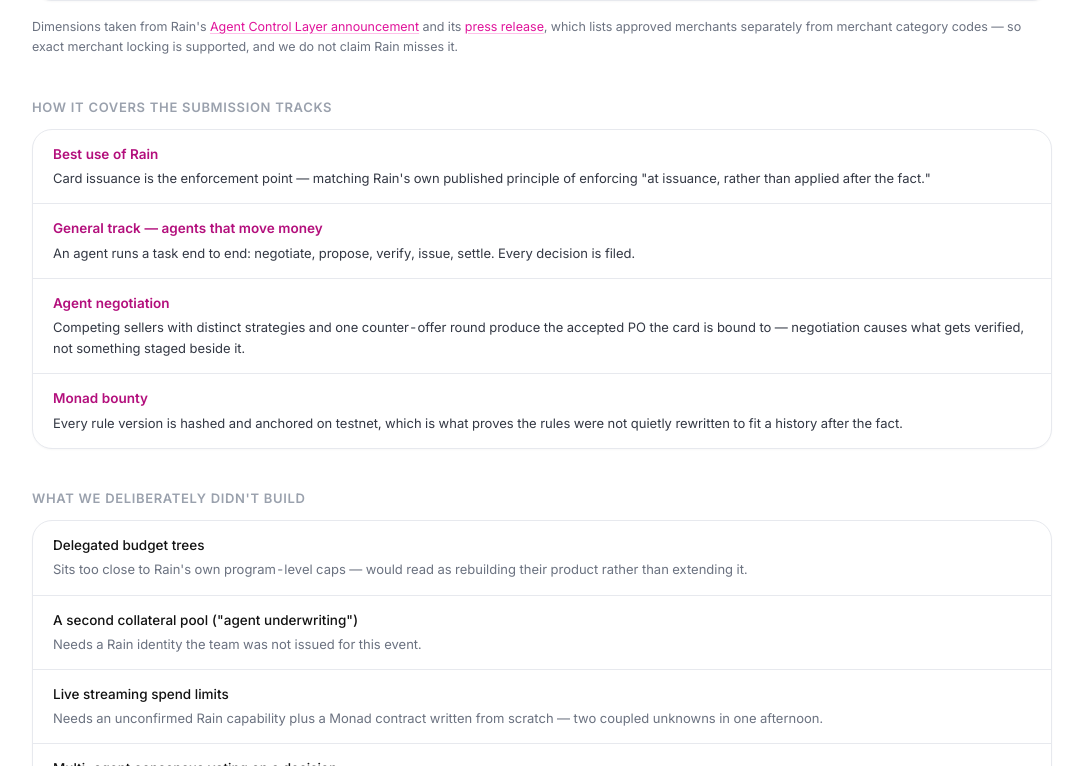
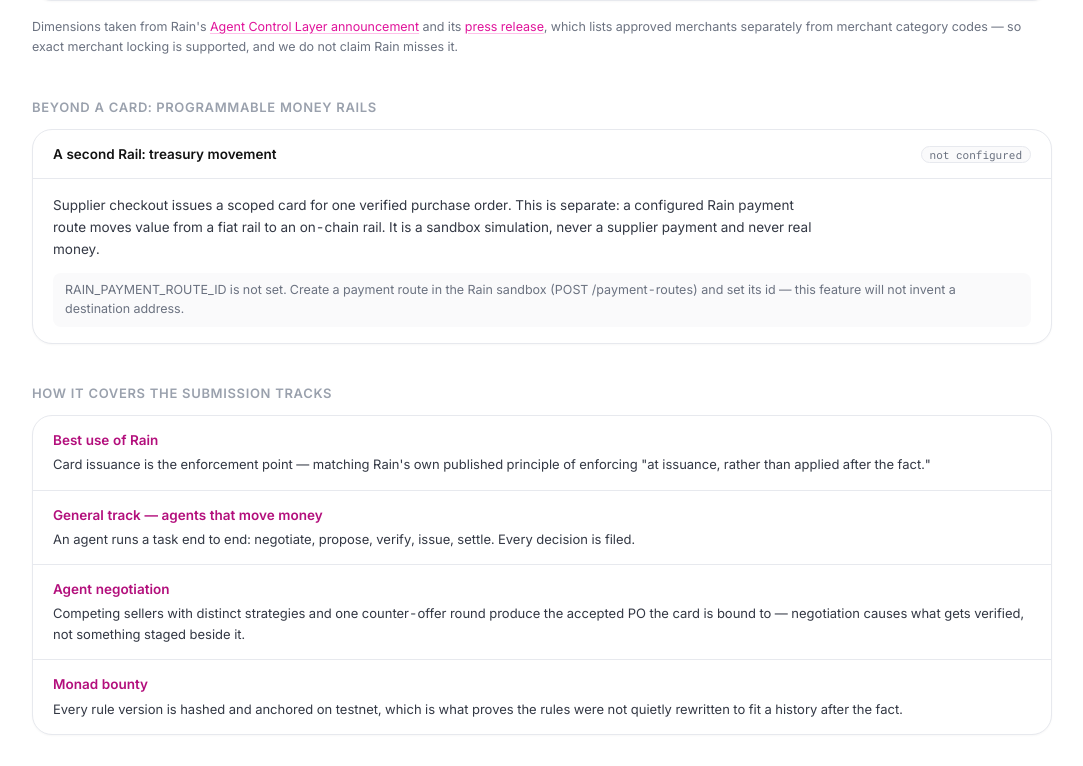
Before and after one commit to theomthakur/raingentic-team10, a Next.js app: page /architecture in a window 1280 px wide. Shown: the part 5714-6480 px from the top of the page, without its empty margins (98-1181 px from the left). Built offline with nearby package versions, Linux system fonts and the light colour scheme; no server answers.

Commit message:
Expose Rain sandbox payment rail in proof view

```diff
--- a/app/architecture/page.tsx
+++ b/app/architecture/page.tsx
@@ -4,6 +4,7 @@
 import { FlowDiagram } from "@/components/explain/FlowDiagram";
 import { TechStack } from "@/components/explain/TechStack";
 import { ControlCoverage } from "@/components/explain/ControlCoverage";
+import { PaymentRailPanel } from "@/components/explain/PaymentRailPanel";
 import { Footer } from "@/components/layout/Footer";
 import { PAGES, SubPageHeader } from "@/components/layout/SiteNav";
 
@@ -243,6 +244,13 @@
 
         <section className="mb-10">
           <p className="mb-3 text-[13px] font-semibold uppercase tracking-wider text-ink-400">
+            Beyond a card: programmable money rails
+          </p>
+          <PaymentRailPanel />
+        </section>
+
+        <section className="mb-10">
+          <p className="mb-3 text-[13px] font-semibold uppercase tracking-wider text-ink-400">
             How it covers the submission tracks
           </p>
           <Panel>
--- /dev/null
+++ b/components/explain/PaymentRailPanel.tsx
@@ -0,0 +1,134 @@
+"use client";
+
+import { useEffect, useState } from "react";
+import { Badge, Button, Panel } from "@/components/ui";
+
+type RailState = {
+  configured: boolean;
+  environment: string;
+  kind: string;
+  reason?: string;
+};
+
+type Simulation = {
+  configured: true;
+  environment: "rain-sandbox";
+  kind: string;
+  note: string;
+  route: {
+    id: string;
+    status: string | null;
+    source: { currency?: string; rail?: string } | null;
+    destination: { currency?: string; rail?: string } | null;
+  };
+  transfer: {
+    simulationId: string | null;
+    flow: string | null;
+    status: string;
+    amountUsd: string;
+  };
+};
+
+function railLabel(rail: { currency?: string; rail?: string } | null): string {
+  if (!rail) return "Rain-configured rail";
+  return [rail.currency?.toUpperCase(), rail.rail?.toUpperCase()].filter(Boolean).join(" · ");
+}
+
+/**
+ * A deliberately small control for the independent treasury rail.
+ *
+ * Supplier checkout uses an exact-PO scoped card. This is a different Rain sandbox
+ * capability: a configured fiat-to-crypto route. Keeping it here, in Proof, makes that
+ * distinction visible rather than silently bundling it into the customer purchase story.
+ */
+export function PaymentRailPanel() {
+  const [state, setState] = useState<RailState | null>(null);
+  const [simulation, setSimulation] = useState<Simulation | null>(null);
+  const [busy, setBusy] = useState(false);
+  const [error, setError] = useState<string | null>(null);
+
+  useEffect(() => {
+    fetch("/api/rails/simulate", { cache: "no-store" })
+      .then(async (response) => {
+        const data = (await response.json()) as RailState;
+        setState(data);
+      })
+      .catch(() => setError("Could not read the Rain payment-rail configuration."));
+  }, []);
+
+  async function simulate() {
+    setBusy(true);
+    setError(null);
+    setSimulation(null);
+    try {
+      const response = await fetch("/api/rails/simulate", {
+        method: "POST",
+        headers: { "content-type": "application/json" },
+        body: JSON.stringify({ amountUsd: "25.00", reference: `mandate-proof-${Date.now()}` }),
+      });
+      const data = await response.json();
+      if (!response.ok) throw new Error(data.error ?? data.reason ?? "Rain did not accept the simulation.");
+      setSimulation(data as Simulation);
+    } catch (caught) {
+      setError((caught as Error).message);
+    } finally {
+      setBusy(false);
+    }
+  }
+
+  const ready = state?.configured === true;
+
+  return (
+    <Panel
+      title="A second Rail: treasury movement"
+      right={<Badge tone={ready ? "rain" : "neutral"}>{ready ? "Rain sandbox ready" : "not configured"}</Badge>}
+    >
+      <div className="px-5 py-4">
+        <p className="max-w-3xl text-[13.5px] leading-relaxed text-ink-700">
+          Supplier checkout issues a scoped card for one verified purchase order. This is
+          separate: a configured Rain payment route moves value from a fiat rail to an
+          on-chain rail. It is a sandbox simulation, never a supplier payment and never
+          real money.
+        </p>
+
+        {!ready && state && (
+          <p className="mt-3 rounded-lg bg-ink-50 px-3 py-2 text-[12.5px] text-muted">
+            {state.reason ?? "A Rain payment route has not been configured."}
+          </p>
+        )}
+
+        {ready && !simulation && (
+          <div className="mt-4 flex flex-wrap items-center justify-between gap-3 rounded-xl border border-rain-100 bg-rain-50/60 px-3.5 py-3">
+            <div>
+              <p className="text-[13px] font-medium text-ink-900">Test the configured route with $25.00</p>
+              <p className="mt-0.5 text-[12px] text-muted">Rain will accept a sandbox transfer simulation; no funds move.</p>
+            </div>
+            <Button variant="default" onClick={simulate} disabled={busy}>
+              {busy ? "Contacting Rain…" : "Simulate route"}
+            </Button>
+          </div>
+        )}
+
+        {simulation && (
+          <div className="mt-4 rounded-xl border border-mint-200 bg-mint-50/60 p-4">
+            <div className="flex flex-wrap items-center justify-between gap-2">
+              <p className="text-[13.5px] font-semibold text-mint-800">Rain accepted the sandbox simulation</p>
+              <Badge tone="pass">{simulation.transfer.status}</Badge>
+            </div>
+            <div className="mt-3 grid gap-2 text-[12.5px] text-ink-700 sm:grid-cols-3">
+              <p><span className="block text-[10.5px] uppercase tracking-wider text-ink-400">Source</span>{railLabel(simulation.route.source)}</p>
+              <p><span className="block text-[10.5px] uppercase tracking-wider text-ink-400">Destination</span>{railLabel(simulation.route.destination)}</p>
+              <p><span className="block text-[10.5px] uppercase tracking-wider text-ink-400">Amount</span>${simulation.transfer.amountUsd}</p>
+            </div>
+            <p className="mt-3 text-[12px] leading-relaxed text-muted">
+              Accepted means Rain received the sandbox request; it does not mean a transfer settled.
+              {simulation.transfer.simulationId ? ` Tracking ID: ${simulation.transfer.simulationId}.` : " Rain returned no tracking ID for this asynchronous response."}
+            </p>
+          </div>
+        )}
+
+        {error && <p className="mt-3 text-[12.5px] text-fail">{error}</p>}
+      </div>
+    </Panel>
+  );
+}
```
